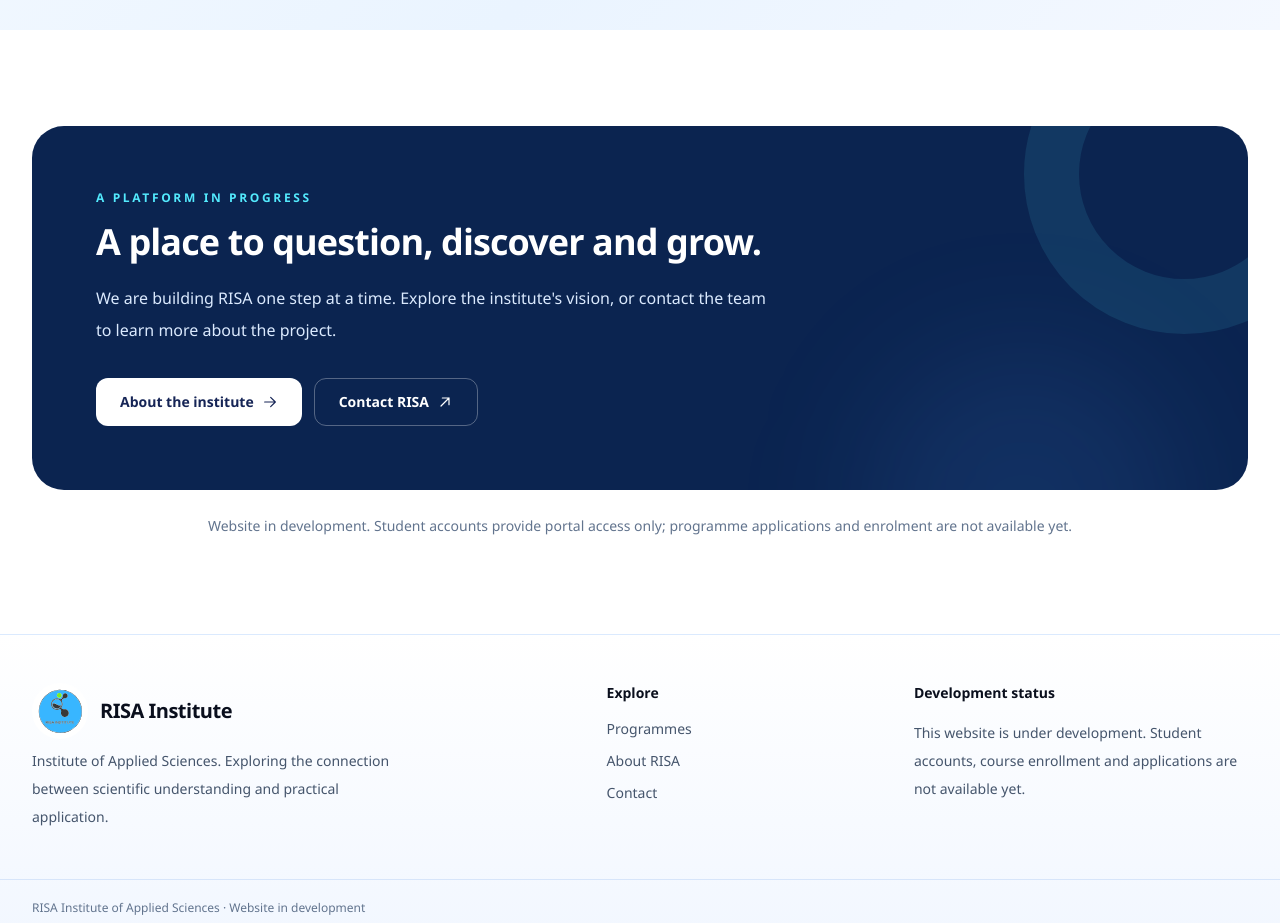
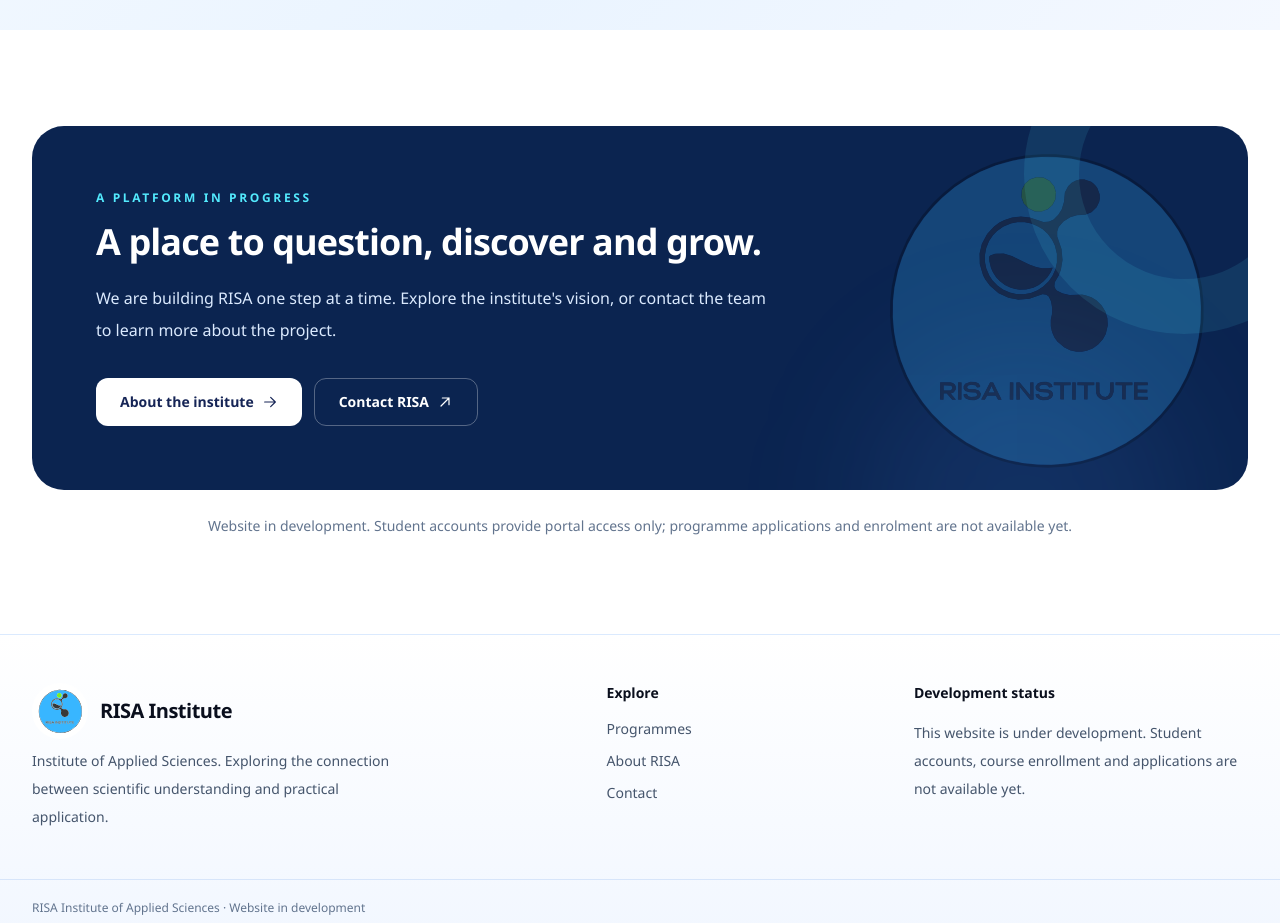
Before and after one commit to RISA-INSTITUTE-WEBSITE/super-duper-spork, a Next.js app: page / in a window 1280 px wide. Shown: the part 2420-3343 px from the top of the page. Built offline with nearby package versions, Linux system fonts and the light colour scheme.

Commit message:
design(home): use transparent RISA logo watermark behind progress banner and retain top-right semicircle

```diff
--- a/src/app/page.tsx
+++ b/src/app/page.tsx
@@ -222,7 +222,11 @@ export default function HomePage() {
 
       <section aria-labelledby="next-heading" className="bg-white py-20 sm:py-24">
         <div className="mx-auto max-w-7xl px-5 sm:px-8">
-          <div className="relative overflow-hidden rounded-[2rem] bg-[#0b2450] px-7 py-12 text-white sm:px-12 sm:py-16 lg:px-16">
+          <div className="relative isolate overflow-hidden rounded-[2rem] bg-[#0b2450] px-7 py-12 text-white sm:px-12 sm:py-16 lg:px-16">
+            <div
+              aria-hidden="true"
+              className="pointer-events-none absolute inset-0 bg-[url('/risa-logo-transparent.svg')] bg-center bg-no-repeat opacity-[0.16] [background-size:auto_90%] sm:bg-right sm:opacity-[0.23] sm:[background-size:auto_112%]"
+            />
             <div
               aria-hidden="true"
               className="absolute -right-24 -top-28 size-80 rounded-full border-[55px] border-cyan-300/10"
```
